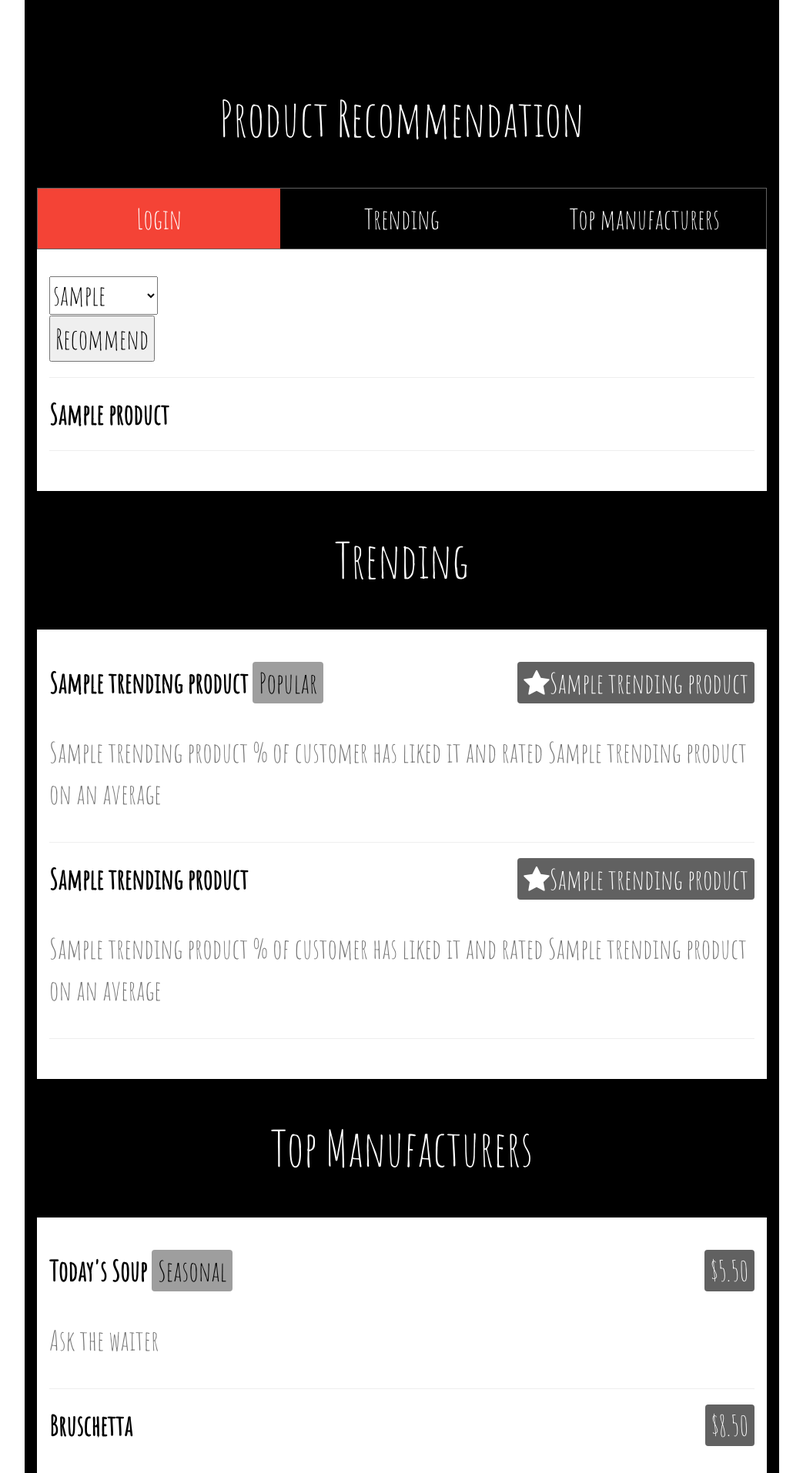
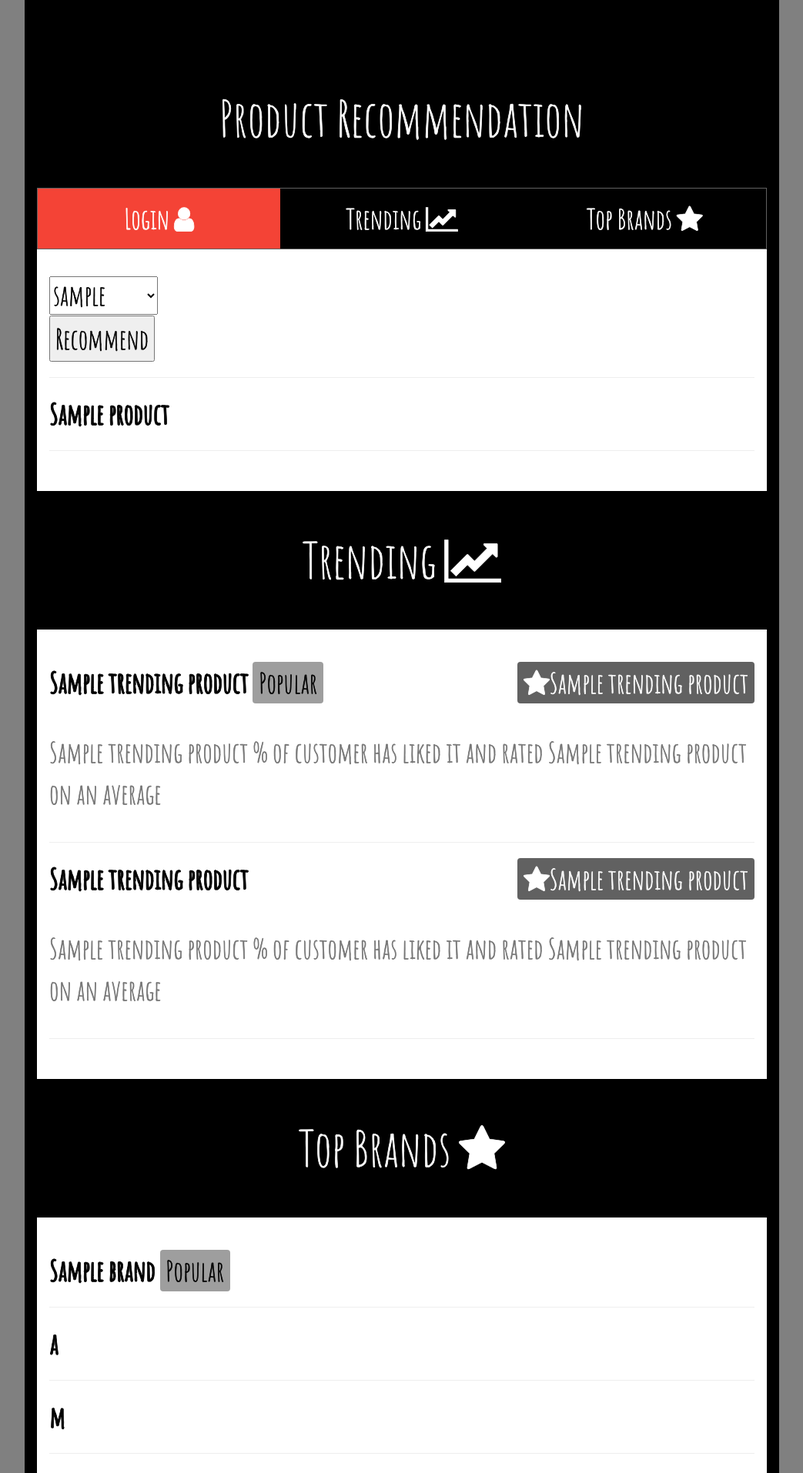
Before and after one commit to swathy-z9q/Flask, a Flask app: template templates/index.html in a window 1280 px wide. Shown: the top 1914 px of the page at 77% size, without its empty margins (118-1161 px from the left). Run offline with Flask 2, Linux system fonts and the light colour scheme; the template is opened without the code that fills it: most values are stand-ins (such as "Sample title", 1, 10 or a date in 2020); parts of the project's set-up code (start-up, migrations or seed data) failed here and were passed over; some libraries are stand-ins or nearby versions.

Commit message:
updated top brands

```diff
--- a/app.py
+++ b/app.py
@@ -14,14 +14,14 @@ import pickle
 app = Flask(__name__)
 
 #Loading pickles
-user_final_rating = pickle.load(open('user_final_rating.pkl','rb'))
-product_info = pickle.load(open('product_information.pkl','rb'))
-customer_info = pickle.load(open('premium_customers.pkl','rb'))
-trending = pickle.load(open('trending.pkl','rb'))
-product_info = pickle.load(open('product_information.pkl', "rb"))
-user_final_rating = pickle.load(open('user_final_rating.pkl','rb'))
-bow_vectorizer = pickle.load(open('bow_vectorizer.pkl', "rb"))
-dct = pickle.load(open('dct.pkl', "rb"))
+user_final_rating = pickle.load(open('models/user_final_rating.pkl','rb'))
+product_info = pickle.load(open('models/product_information.pkl','rb'))
+customer_info = pickle.load(open('models/premium_customers.pkl','rb'))
+trending = pickle.load(open('models/trending.pkl','rb'))
+product_info = pickle.load(open('models/product_information.pkl', "rb"))
+user_final_rating = pickle.load(open('models/user_final_rating.pkl','rb'))
+bow_vectorizer = pickle.load(open('models/bow_vectorizer.pkl', "rb"))
+dct = pickle.load(open('models/dct.pkl', "rb"))
 
 product_info = product_info.sort_values('id', ascending=False)
 product_info = product_info.drop_duplicates(subset='id', keep='first')
@@ -36,7 +36,15 @@ values_list = list(product_info['reviews_text'])
 review_zip_iterator = zip(keys_list, values_list)
 get_reviews = dict(review_zip_iterator)
 
+keys_list =list(product_info['id'])
+values_list = list(product_info['brand'])
+brand_zip_iterator = zip(keys_list, values_list)
+get_brands = dict(brand_zip_iterator)
+
 customers=list(customer_info['reviews_username'])
+
+#Adding Top manufacturers
+
 
 
 @app.route('/',methods =['GET','POST'])
@@ -46,22 +54,23 @@ def home():
     trending['score'] = np.round(trending['score'],2)
     response['trending'] = list(trending.to_records())
     response['user_name'] = ""
+    response['brands'] = list(product_info['brand'].value_counts()[:5].index)
     return render_template('index.html', response=response,table=customers)
 
 @app.route('/predict', methods =['POST'])
 def predict():
 
     user_name = request.form.get("table")
-    result = recommendations(user_name)
-
+    recommended_items,recommended_brands = recommendations(user_name)
     trends = {}
     trends['products'] = list(trending['name'])
     trending['score'] = np.round(trending['score'],2)
     #Records name, score, average rating positive reviews
     response = {}
-    response['recommendations'] = result
+    response['recommendations'] = recommended_items
     response['trending'] = list(trending.to_records())
     response['user_name'] = user_name
+    response['brands'] = list(recommended_brands)
 
     return render_template('index.html', response=response,table=customers)
 
@@ -92,6 +101,7 @@ def recommendations(customer):
     d = pd.DataFrame(user_final_rating.loc[customer].sort_values(ascending=False)[0:20]).reset_index()
     d['products'] = d['id'].replace(get_name)
     d['reviews'] = d['id'].replace(get_reviews)
+    d['brands'] = d['id'].replace(get_brands)
     reviews = list(d['reviews'])
     reviews_sentiment = []
     for review in reviews:
@@ -99,7 +109,8 @@ def recommendations(customer):
     d['reviews_sentiment'] = reviews_sentiment
     d = d.sort_values(by = 'reviews_sentiment',ascending = False)
     recommended_items = list(d['products'])[:5]
-    return recommended_items
+    recommended_brands = list(d['brands'])[:5]
+    return [recommended_items,recommended_brands]
 
 
 if __name__ == "__main__":
--- a/templates/index.html
+++ b/templates/index.html
@@ -9,8 +9,18 @@
 <link rel="stylesheet" href="https://fonts.googleapis.com/css?family=Amatic+SC">
 <style>
 body,h1,h2,h3,h4,h5,h6 {font-family: "Amatic SC", sans-serif}
+
+.w3-black, .w3-hover-black:hover {
+  color: #fff!important;
+  -webkit-text-stroke-width: thin;
+  background-color: #000!important;
+}
+
+#grad1 {
+  background-color: gray; /* For browsers that do not support gradients */
+}
 </style>
-<body>
+<body  id="grad1">
 <!-- Start Content -->
 <div id="home" class="w3-content">
 
@@ -18,9 +28,9 @@ body,h1,h2,h3,h4,h5,h6 {font-family: "Amatic SC", sans-serif}
 <div id="resommendation" class="w3-container w3-black w3-xxlarge w3-padding-64">
 <h1 class="w3-center w3-jumbo w3-padding-32">Product Recommendation</h1>
 <div class="w3-row w3-center w3-border w3-border-dark-grey">
-<a href="#Login"><div class="w3-third w3-padding-large w3-red">Login</div></a>
-<a href="#Trending"><div class="w3-third w3-padding-large w3-hover-red">Trending</div></a>
-<a href="#Top"><div class="w3-third w3-padding-large w3-hover-red">Top manufacturers</div></a>
+<a href="#Login"><div class="w3-third w3-padding-large w3-red">Login  <i class="fa fa-user" aria-hidden="true"></i></div></a>
+<a href="#Trending"><div class="w3-third w3-padding-large w3-hover-red">Trending  <i class="fa fa-line-chart" aria-hidden="true"></i></div></a>
+<a href="#Top"><div class="w3-third w3-padding-large w3-hover-red">Top Brands   <i class="fa fa-star"></i></div></a>
 </div>
 
 <div id="Login" class="w3-container w3-white w3-padding-32">
@@ -51,12 +61,12 @@ body,h1,h2,h3,h4,h5,h6 {font-family: "Amatic SC", sans-serif}
 
 <hr>
     {% for product in response.recommendations %}
-<h1><b id="test" value="{{product}}" >{{product[:50]}}</b>
+<h1><b id="test" value="{{product}}" >{{product}}</b>
     {% endfor %}
 <hr>
 </div>
 
-<h1 id="Trending" class="w3-center w3-jumbo w3-padding-32">Trending</h1>
+<h1 id="Trending" class="w3-center w3-jumbo w3-padding-32">Trending   <i class="fa fa-line-chart" aria-hidden="true"></i></h1>
 <div class="w3-container w3-white w3-padding-32">
 
 <h1><b>{{response.trending[0][1]}}</b> <span class="w3-tag w3-grey w3-round">Popular</span>
@@ -71,20 +81,16 @@ body,h1,h2,h3,h4,h5,h6 {font-family: "Amatic SC", sans-serif}
 <hr>
 </div>
 
-<h1 id="Top" class="w3-center w3-jumbo w3-padding-32">Top Manufacturers</h1>
+<h1 id="Top" class="w3-center w3-jumbo w3-padding-32">Top Brands  <i class="fa fa-star"></i></h1>
 <div class="w3-container w3-white w3-padding-32">
 
-<h1><b>Today's Soup</b> <span class="w3-tag w3-grey w3-round">Seasonal</span>
-<span class="w3-right w3-tag w3-dark-grey w3-round">$5.50</span></h1>
-<p class="w3-text-grey">Ask the waiter</p>
+<h1><b>{{response.brands[0]}}</b> <span class="w3-tag w3-grey w3-round">Popular</span>
 
+{% for brand in response.brands[1:] %}
 <hr>
-<h1><b>Bruschetta</b> <span class="w3-right w3-tag w3-dark-grey w3-round">$8.50</span></h1>
-<p class="w3-text-grey">Bread with pesto, tomatoes, onion, garlic</p>
+<h1><b>{{brand}}</b></h1>
+{% endfor %}
 
-<hr>
-<h1><b>Garlic bread</b> <span class="w3-right w3-tag w3-dark-grey w3-round">$9.50</span></h1>
-<p class="w3-text-grey">Grilled ciabatta, garlic butter, onions</p>
 </div>
 </div>
 
```
Also changed, not shown: 9 other files.
